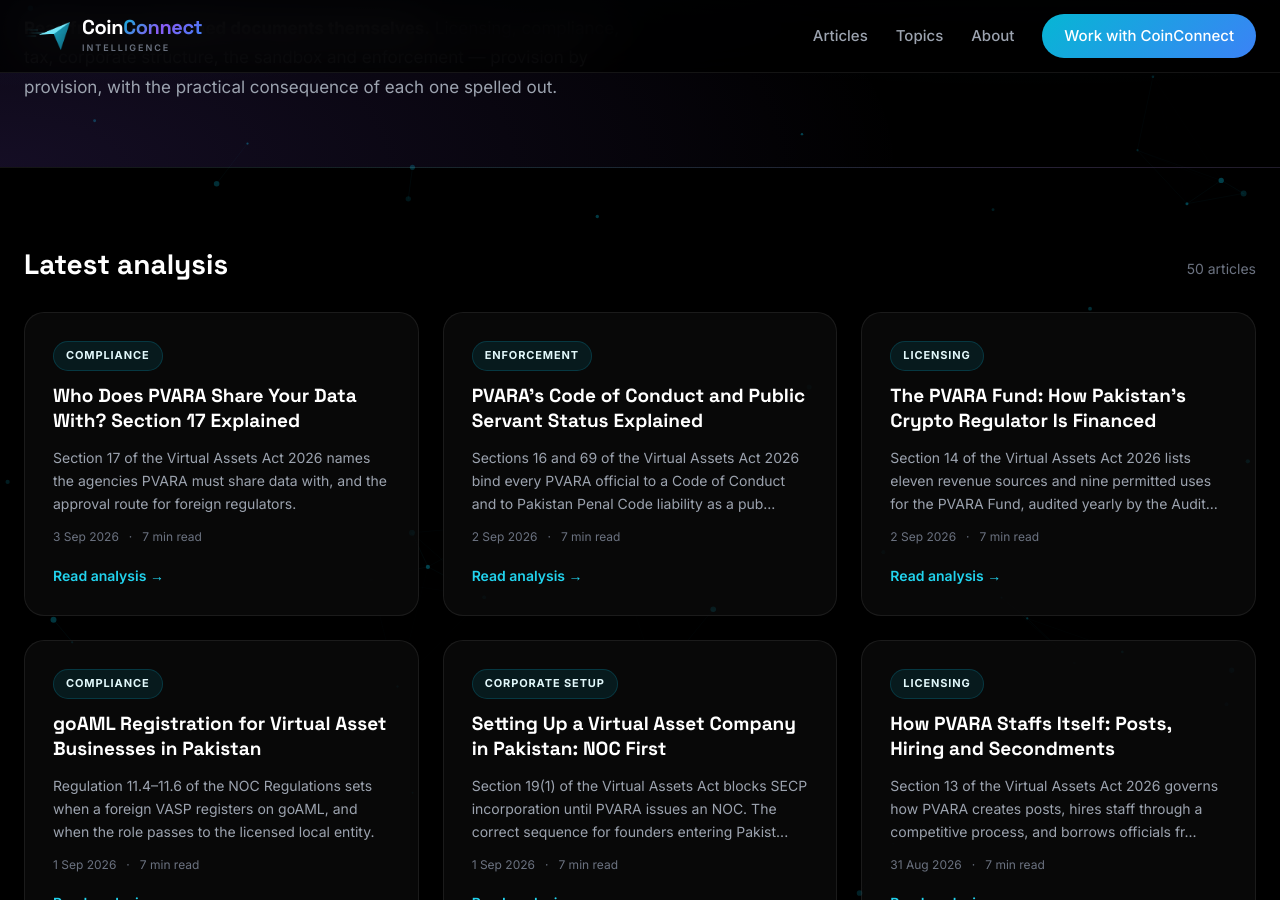
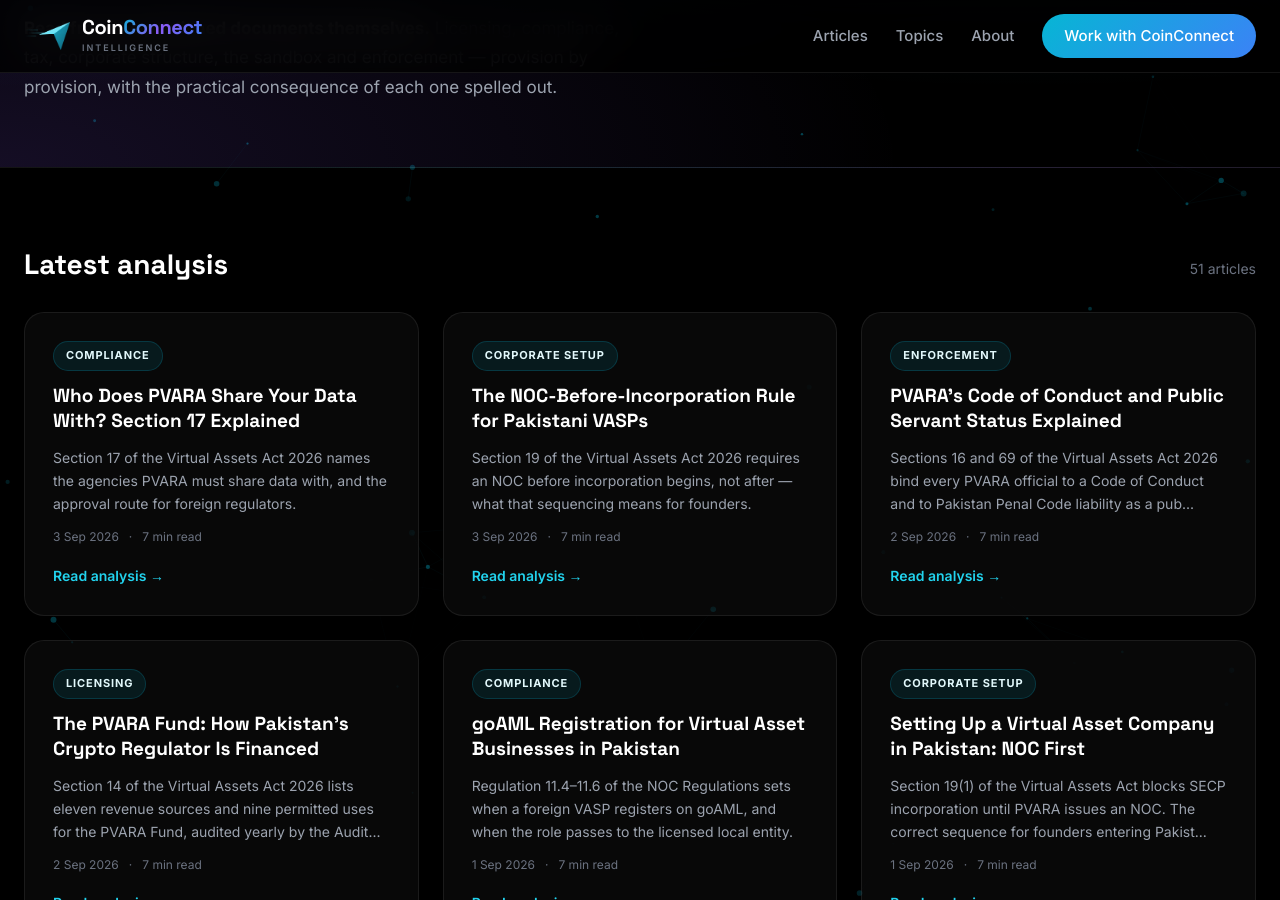
Before and after one commit to coinconnect-pk/coinconnect-pk.github.io, a Jekyll site: the page built from index.html, in a window 1280 px wide and 900 px high, scrolled down 447 px. Built offline with Jekyll 4.4.1, drawn with Linux system fonts in a browser that asks for light colours.

Commit message:
Publish article for 2026-09-03

```diff
--- a/_data/linkmap.yml
+++ b/_data/linkmap.yml
@@ -388,3 +388,6 @@ blog:
   - url: "https://blog.coinconnect.site/who-does-pvara-share-your-data-with-section-17-explained/"
     title: "Who Does PVARA Share Your Data With? Section 17 Explained"
     topics: [does, pvara, share, your, data, section, explained, compliance]
+  - url: "https://blog.coinconnect.site/the-noc-before-incorporation-rule-for-pakistani-vasps/"
+    title: "The NOC-Before-Incorporation Rule for Pakistani VASPs"
+    topics: [noc, before, incorporation, rule, pakistani, vasps, corporate, setup]
--- a/_data/published-log.csv
+++ b/_data/published-log.csv
@@ -49,3 +49,4 @@ date,source,title,words
 2026-09-02,queue,"The PVARA Fund: How Pakistan's Crypto Regulator Is Financed",1379
 2026-09-02,queue,"PVARA's Code of Conduct and Public Servant Status Explained",1478
 2026-09-03,queue,"Who Does PVARA Share Your Data With? Section 17 Explained",1465
+2026-09-03,queue,"The NOC-Before-Incorporation Rule for Pakistani VASPs",1408
--- a/_queue/049-noc-before-incorporation-pakistan.md
+++ b/_posts/2026-09-03-the-noc-before-incorporation-rule-for-pakistani-vasps.md
@@ -69,8 +69,3 @@ For a foreign group planning [market entry](https://www.coinconnect.site/launch-
 This analysis was prepared by the CoinConnect research desk from the Virtual Assets Act 2026 as passed by the National Assembly — principally section 19, with cross-references to sections 50 and 54 — and from PVARA's No Objection Certificate Regulations 2025, read as published. Where practice is not yet settled or guidance has not been issued, that is stated in the text above.
 
 Regulatory positions change and specific requirements should be verified against the current position published by the relevant authority before you act on them. This is information and analysis, not legal advice, and it does not create an advisory relationship. Take professional advice on your own circumstances.
-
-## Flags for Malik
-
-1. The Act does not state a consequence for incorporating before applying for the NOC — I described the surrounding provisions (sections 50 and 54) rather than asserting a direct penalty, since none is stated for this specific scenario. Worth confirming PVARA's actual treatment of any such case if we ever see one.
-2. The NOC Regulations 2025 reference "Section 15" and other numbering from the predecessor Virtual Assets Ordinance, not the Act's section 19. I treated the two documents as related but distinct rather than assuming the section numbers cross-map, and avoided citing the Regulations' own section numbers as if they were Act sections. Worth a note to confirm PVARA has since reissued or aligned the Regulations to the Act's numbering.
```
Also changed, not shown: other parts of _posts/2026-09-03-the-noc-before-incorporation-rule-for-pakistani-vasps.md (+1 -1 lines).
